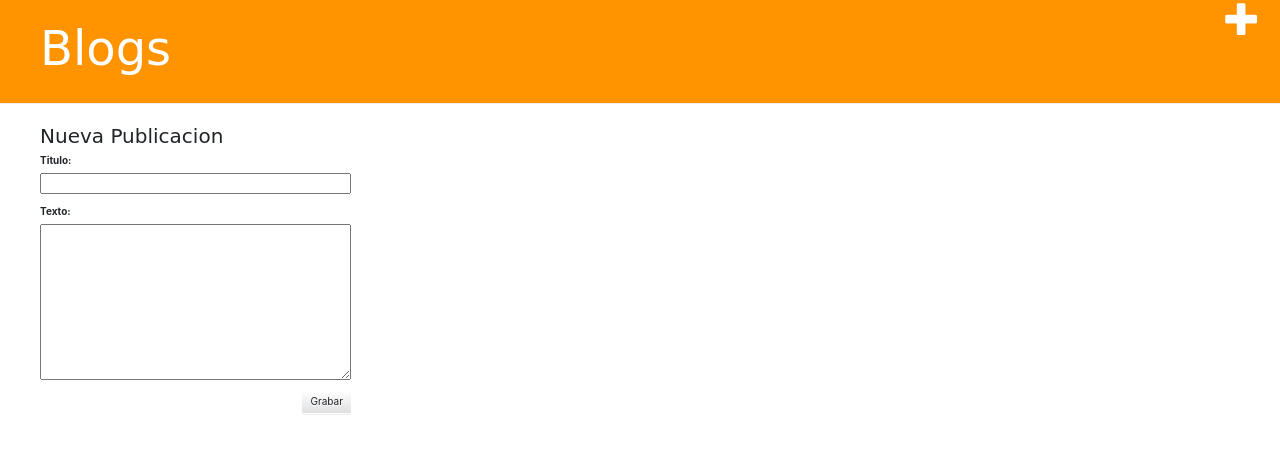
After one commit to Cesarsac2019/My-django, a Django app: page /pub/nuevo in a window 1280 px wide. The commit adds this page. Shown: the top 454 px of the page. Run offline with Django 3.2, Linux system fonts and the light colour scheme; some libraries are stand-ins or nearby versions.

Commit message:
se agrego el boton de grabar

```diff
--- /dev/null
+++ b/blog/forms.py
@@ -0,0 +1,9 @@
+from django import forms
+
+from .models import Publicacion
+
+class PubForm(forms.ModelForm):
+
+    class Meta:
+        model = Publicacion
+        fields = ('titulo', 'texto',)
--- a/blog/models.py
+++ b/blog/models.py
@@ -1,8 +1,6 @@
 
 from django.db import models
 from django.utils import timezone
-
-
 class Publicacion(models.Model):
     autor = models.ForeignKey('auth.User', on_delete=models.CASCADE)
     titulo = models.CharField(max_length=200)
--- a/blog/static/css/blog.css
+++ b/blog/static/css/blog.css
@@ -1,3 +1,7 @@
+h1 a {
+    color: #FCA205;
+}
+
 .page-header {
     background-color: #ff9400;
     margin-top: 0;
--- a/blog/templates/blog/base.html
+++ b/blog/templates/blog/base.html
@@ -1,21 +1,33 @@
-{% static %}
+{% load static %}
 <html>
     <head>
+      <a href="{% url 'nueva_pub' %}" class="top-menu"><span class="glyphicon glyphicon-plus"></span></a>
+      <title>blog</title>
+
         <link rel="stylesheet" href="https://stackpath.bootstrapcdn.com/bootstrap/4.3.1/css/bootstrap.min.css" integrity="sha384-ggOyR0iXCbMQv3Xipma34MD+dH/1fQ784/j6cY/iJTQUOhcWr7x9JvoRxT2MZw1T" crossorigin="anonymous">
-        <script src="https://code.jquery.com/jquery-3.3.1.slim.min.js" integrity="sha384-q8i/X+965DzO0rT7abK41JStQIAqVgRVzpbzo5smXKp4YfRvH+8abtTE1Pi6jizo" crossorigin="anonymous"></script>
-        <script src="https://cdnjs.cloudflare.com/ajax/libs/popper.js/1.14.7/umd/popper.min.js" integrity="sha384-UO2eT0CpHqdSJQ6hJty5KVphtPhzWj9WO1clHTMGa3JDZwrnQq4sF86dIHNDz0W1" crossorigin="anonymous"></script>
-        <script src="https://stackpath.bootstrapcdn.com/bootstrap/4.3.1/js/bootstrap.min.js" integrity="sha384-JjSmVgyd0p3pXB1rRibZUAYoIIy6OrQ6VrjIEaFf/nJGzIxFDsf4x0xIM+B07jRM" crossorigin="anonymous"></script>
-        <link rel="stylesheet" href="static 'css/blog.css'%">
-        <title>Django Girls blog</title>
+
+        <link rel="stylesheet" href="//maxcdn.bootstrapcdn.com/bootstrap/3.2.0/css/bootstrap.min.css">
+<link rel="stylesheet" href="//maxcdn.bootstrapcdn.com/bootstrap/3.2.0/css/bootstrap-theme.min.css">
+
+<link rel="stylesheet" href="//maxcdn.bootstrapcdn.com/bootstrap/3.2.0/css/bootstrap.min.css">
+        <link rel="stylesheet" href="//maxcdn.bootstrapcdn.com/bootstrap/3.2.0/css/bootstrap-theme.min.css">
+        <link rel="stylesheet" href="{% static 'css/blog.css' %}">
+
+        <link rel="stylesheet" href="https://stackpath.bootstrapcdn.com/bootstrap/4.3.1/css/bootstrap.min.css" integrity="sha384-ggOyR0iXCbMQv3Xipma34MD+dH/1fQ784/j6cY/iJTQUOhcWr7x9JvoRxT2MZw1T" crossorigin="anonymous">
+        <link rel="stylesheet" type="text/css" href="{% static 'css/blog.css' %}">
+
     </head>
     <body>
         <div class="page-header">
-        <h1><a href = "/" > Blog </a></h1>
-        <div>
-      </div  class="content container">
-      <div>
-        <div class="row">
-          <div class="col-md-8">
-
+            <h1><a href="/">Blogs</a></h1>
+        </div>
+        <div class="content container">
+        	<div class="row">
+        		<div col-md-8>
+              {%block content %}
+                {% endblock %}
+                </div>
+        	</div>
+        </div>
     </body>
 </html>
--- /dev/null
+++ b/blog/templates/blog/editar_pub.html
@@ -0,0 +1,9 @@
+{% extends 'blog/base.html' %}
+
+{% block content %}
+    <h2>Nueva Publicacion</h2>
+    <form method="POST" class="post-form">{% csrf_token %}
+        {{ f.as_p }}
+    <button type="submit" class="save btn btn-default">Grabar</button>
+    </form>
+{% endblock %}
--- a/blog/urls.py
+++ b/blog/urls.py
@@ -3,6 +3,7 @@ from . import views
 
 urlpatterns =[
     path('',views.listar_pub,name='listar_pub'),
-    path('pub/<int:pk>',views.detalle_pub),
+    path('pub/<int:pk>',views.detalle_pub, name='detalle_pub'),
+    path('pub/nuevo', views.nueva_pub, name='nueva_pub'),
 
 ]
--- a/blog/views.py
+++ b/blog/views.py
@@ -1,11 +1,26 @@
-from django.shortcuts import render, get_object_or_404
+from django.shortcuts import render, get_object_or_404,redirect
 from django.utils  import timezone
 from .models import Publicacion
 
+from .forms import PubForm
+
 def listar_pub(request):
-    pubs = Publicacion.objetcs.filter(fecha_publicacion_lte=timezone.now()).order.by('fecha_publicacion')
-    return render(request, 'blog/listar_pub.html',{'pubs': pubs})
+    pubs = Publicacion.objects.filter(fecha_publicacion__lte=timezone.now()).order_by('fecha_publicacion')
+    return render(request, 'blog/listar_pub.html', {'pubs': pubs})
 
 def detalle_pub(request,pk):
     p = get_object_or_404(Publicacion, pk=pk)
-    return render(request, 'blog/detalle_pub.html',{'p':p})
+    return render(request, 'blog/detalle_pub.html', {'p':p})
+
+def nueva_pub(request):
+    if request.method == "POST":
+        f = PubForm(request.POST)
+        if f.is_valid():
+            p = f.save(commit=False)
+            p.autor = request.user
+            p.fecha_publicacion = timezone.now()
+            p.save()
+            return redirect('detalle_pub', pk=p.pk)
+    else:
+        f= PubForm()
+    return render(request, 'blog/editar_pub.html', {'f': f})
```
Also changed, not shown: blog/templates/blog/detalle_pub.html (+7 -8 lines), blog/templates/blog/listar_pub.html (+8 -9 lines).
